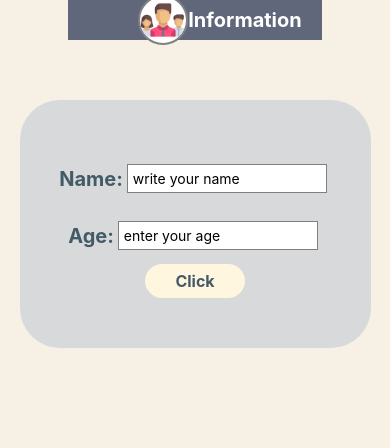
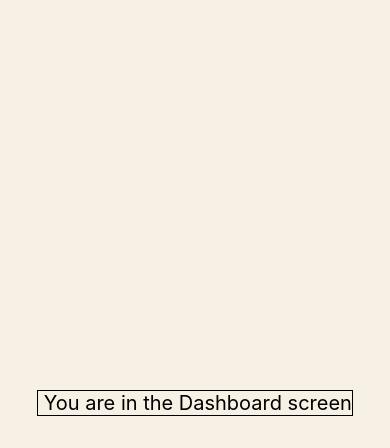
Before and after one commit to biswas98/React_Native_Learning, a React Native app in the folder First_ReactNative_App/: screen / in a window 390 px wide. Shown: the top 448 px of the page. Built offline with nearby package versions, Linux system fonts and the light colour scheme.

Commit message:
added Dashboard.js & learning React navigation

```diff
--- a/First_ReactNative_App/App.js
+++ b/First_ReactNative_App/App.js
@@ -3,6 +3,7 @@ import { StyleSheet, Text, View, Button } from "react-native";
 
 import Login from "./components/Login";
 import Header from "./components/Header";
+import Dashboard from "./components/Dashboard";
 // import TouchMe from "./components/TouchMe";
 // import Test from './components/Test';
 
@@ -10,13 +11,17 @@ export default function App() {
   return (
     <View style={styles.container}>
 
-	  <View style={styles.head}>
+      {/* <View style={styles.head} >
         <Header />
-      </View>
+      </View> */}
 
-	  <View style={styles.content}>
+      {/* <View style={styles.content}>
         <Login />
-      </View>
+      </View> */}
+
+
+      <Dashboard />
+
 
     </View>
   );
@@ -24,17 +29,18 @@ export default function App() {
 
 const styles = StyleSheet.create({
   container: {
-	height: '100%',
-    backgroundColor: "#fff",
-	flexDirection: 'column',
+    height: '100%',
+    flexDirection: 'column',
     alignItems: "center",
-	backgroundColor: '#F7F1E5'
+    backgroundColor: '#F7F1E5'
   },
 
   head: {
-	marginBottom: 10,
+    marginBottom: 10,
   },
   content: {
-	width: '90%'
-  }
+    width: '90%'
+  },
+
+
 });
--- /dev/null
+++ b/First_ReactNative_App/components/Dashboard.js
@@ -0,0 +1,28 @@
+import { View, Text, StyleSheet } from 'react-native'
+import React from 'react'
+
+// import Header from './Header'
+
+
+export default function Dashboard() {
+    return (
+        <View style= {style.container}>
+            <Text style={ style.textContainer }> You are in the Dashboard screen</Text>
+        </View>
+    )
+}
+
+
+const style = StyleSheet.create({
+    container: {
+        alignItems: 'center',
+        justifyContent: 'center',
+        marginVertical: '100%',
+    },
+    textContainer:{
+        borderWidth: 1,
+        borderColor: 'Green',
+        textAlign: 'center',
+        fontSize: 20,
+    }
+});
```
